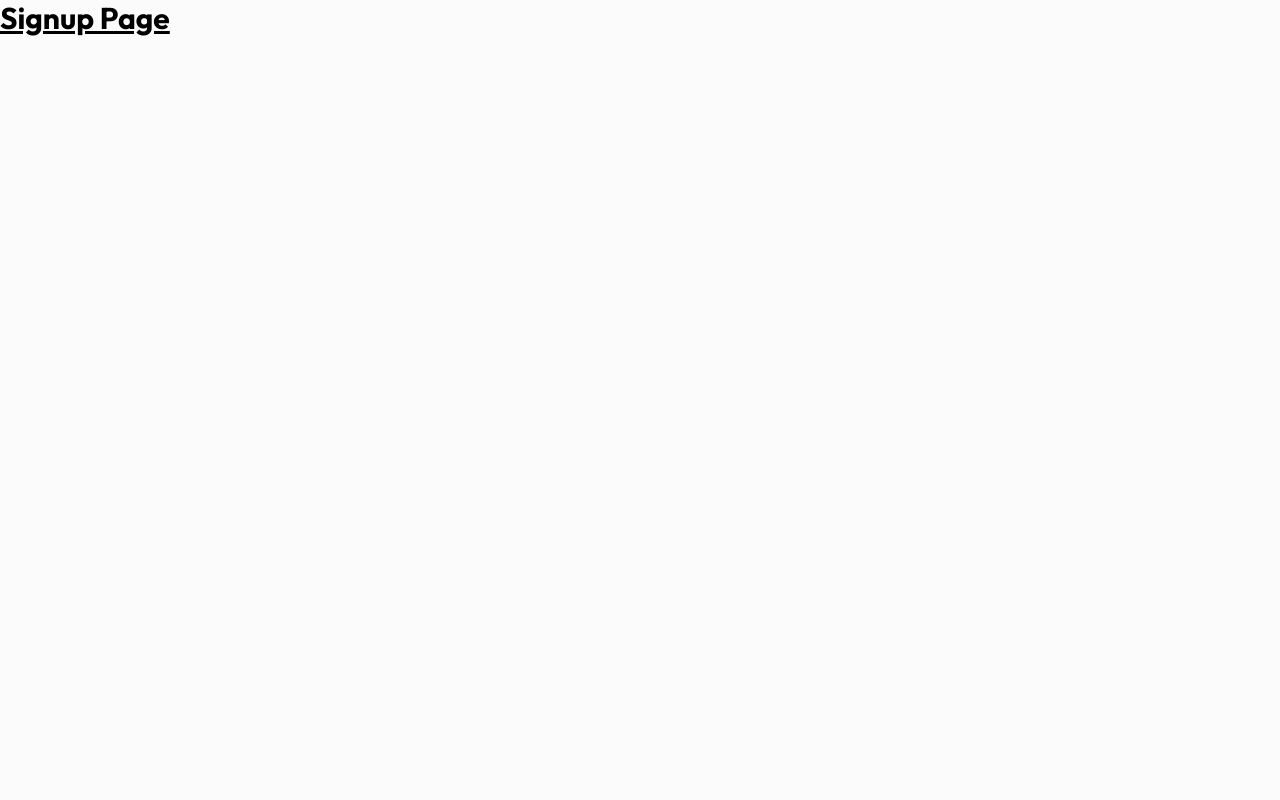
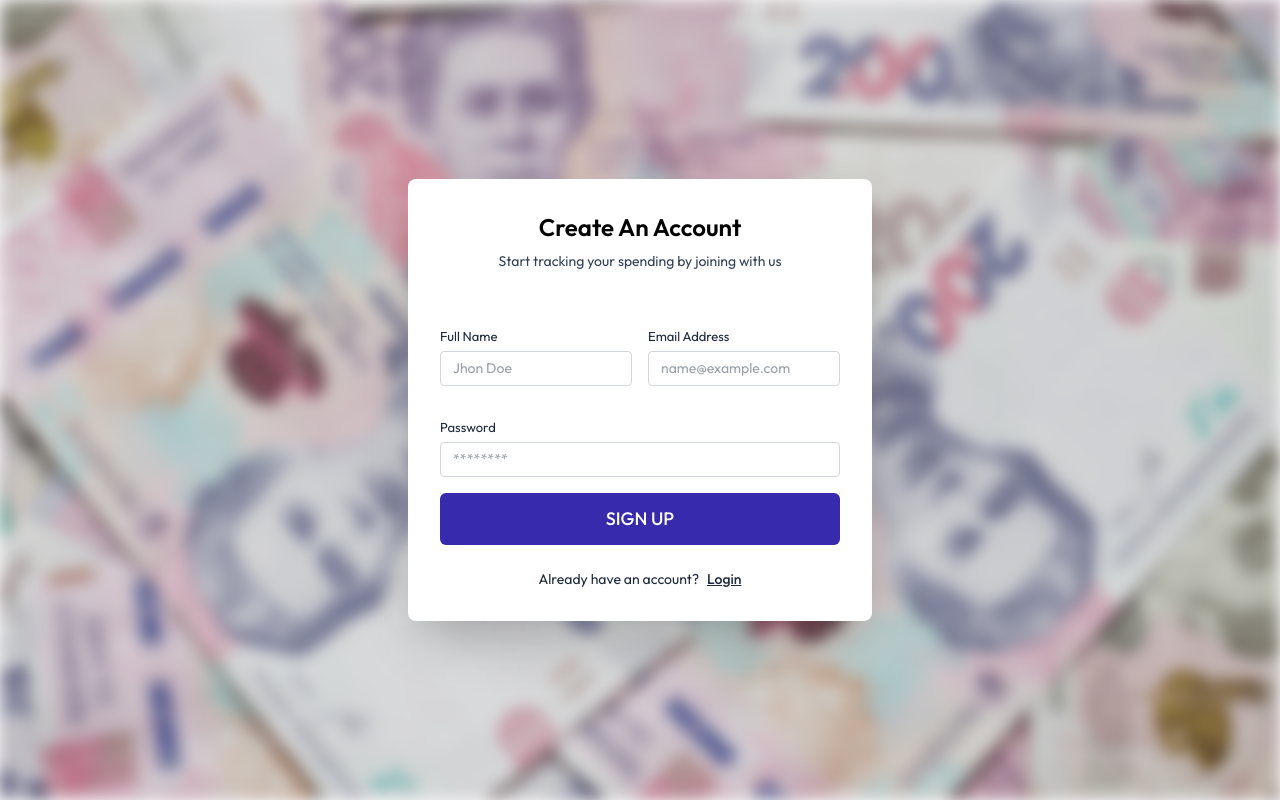
Before and after one commit to Wealthometer/moneymanagerwebapp, a React (Vite) app: page /signup in a window 1280 px wide. Built offline with nearby package versions, Linux system fonts and the light colour scheme; the HTML template or start-up script is replaced by a standard one.

Commit message:
Update Signup.jsx

```diff
--- a/src/pages/Signup.jsx
+++ b/src/pages/Signup.jsx
@@ -1,7 +1,93 @@
+import { useState } from "react";
+import { Link, useNavigate } from "react-router-dom";
+import { assets } from "../assets/assets";
+import Input from "../components/Input";
+
 const Signup = () => {
-  return(
-  <div className="text-3xl font-bold underline"> Signup Page </div>
-  )
-}
+  const [fullname, setFullName] = useState("");
+  const [email, setEmail] = useState("");
+  const [password, setPassword] = useState("");
+  const [error, setError] = useState(null);
 
-export default Signup
+  const navigate = useNavigate();
+
+  return (
+    <div className="h-screen w-full relative flex items-center justify-center overflow-hidden">
+      {/* Background  Image with blur */}
+      <img
+        src={assets.login_bg}
+        alt="Backgroung-Img"
+        className="absolute inset-0 w-full h-full object-cover filter blur-sm"
+      />
+
+      <div className="relative z-10 w-full max-w-lg px-6">
+        <div className="bg-white bg-opacity-95 backdrop-blur-sm rounded-lg shadow-2xl p-8 max-h-[90vh] overflow-y-auto">
+          <h3 className="text-2xl font-semibold text-black text-center mb-2">
+            Create An Account
+          </h3>
+
+          <p className="text-sm text-slate-700 text-center mb-8">
+            Start tracking your spending by joining with us
+          </p>
+
+          <form className="space-y-4">
+            <div className="flex justify-center mb-6">
+              {/* Profile Image */}
+            </div>
+            <div className="grid grid-cols-2 md:grid-cols-2 gap-4">
+              <Input
+                value={fullname}
+                onChange={(e) => setFullName(e.target.value)}
+                label="Full Name"
+                placeholder="Jhon Doe"
+                type="text"
+              />
+              <Input
+                value={email}
+                onChange={(e) => setEmail(e.target.value)}
+                label="Email Address"
+                placeholder="name@example.com"
+                type="text"
+              />
+              <div className="col-span-2">
+                <Input
+                  value={password}
+                  onChange={(e) => setPassword(e.target.value)}
+                  label="Password"
+                  placeholder="********"
+                  type="password"
+                />
+
+                <div>
+                  {error && (
+                    <p className="text-red-800 text-sm text-center bg-red-100 p-2 rounded">
+                      {error}
+                    </p>
+                  )}
+
+                  <button
+                    className="rounded-md bg-indigo-800 w-full py-3 text-lg font-medium text-white hover:bg-indigo-900 transition duration-300"
+                    type="submit"
+                  >
+                    SIGN UP
+                  </button>
+                  <p className="text-sm text-slate-800 text-center mt-6 gap-2 flex justify-center items-center">
+                    Already have an account?
+                    <Link
+                      to="/login"
+                      className="font-medium text-primary underline hover:text-primary-dark transition-colors"
+                    >
+                      Login
+                    </Link>
+                  </p>
+                </div>
+              </div>
+            </div>
+          </form>
+        </div>
+      </div>
+    </div>
+  );
+};
+
+export default Signup;
```
